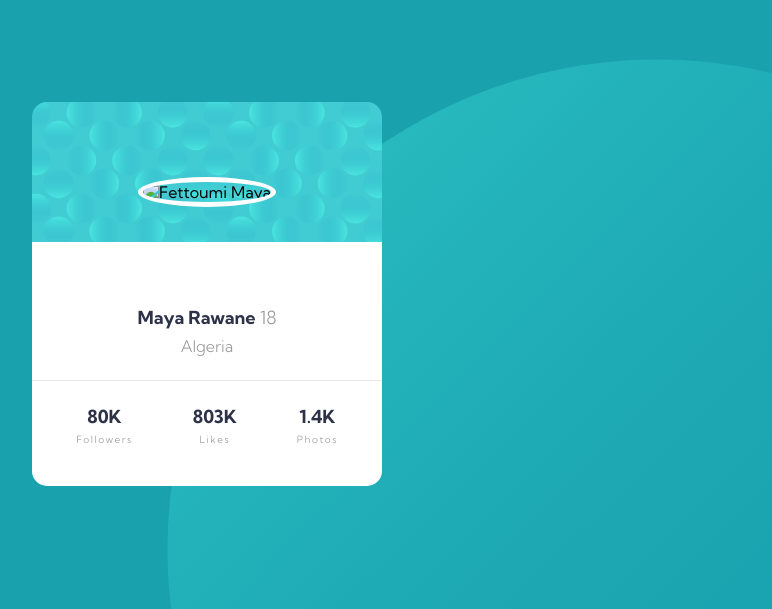
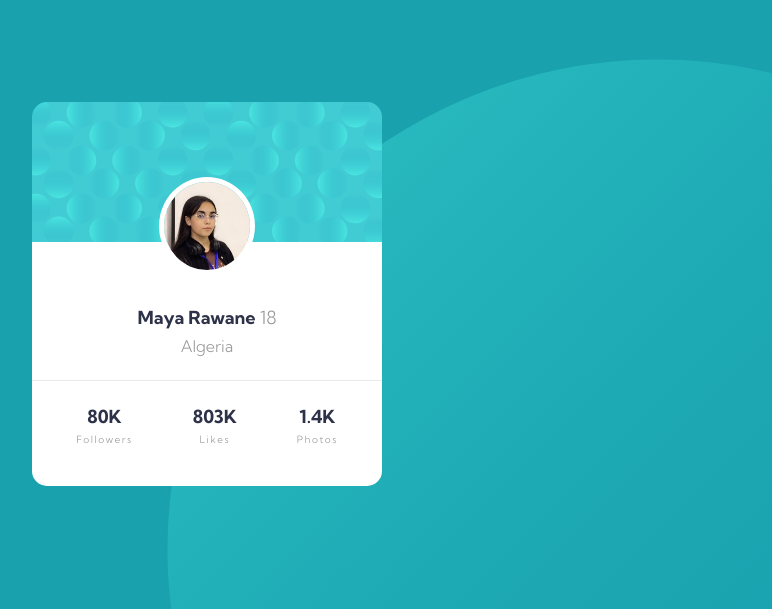
Before and after one commit to Fettoumi/challenge--2, a plain HTML site: page index.html in a window 1280 px wide. Shown: the part 191-800 px from the top of the page, without its empty margins (433-1205 px from the left). Drawn offline with Linux system fonts and the light colour scheme; files whose address does not match are found by name.

Commit message:
Update index.html

```diff
--- a/index.html
+++ b/index.html
@@ -26,7 +26,7 @@
   <main>
     <section id="profile-card">
       <div class="pattern-card">
-        <img src="./images/image_converted.jpg" alt="Fettoumi Maya" class="profile-img">
+        <img src="image_converted.jpg" alt="Fettoumi Maya" class="profile-img">
       </div>
       <div class="content-img">
         <div class="name">
```
